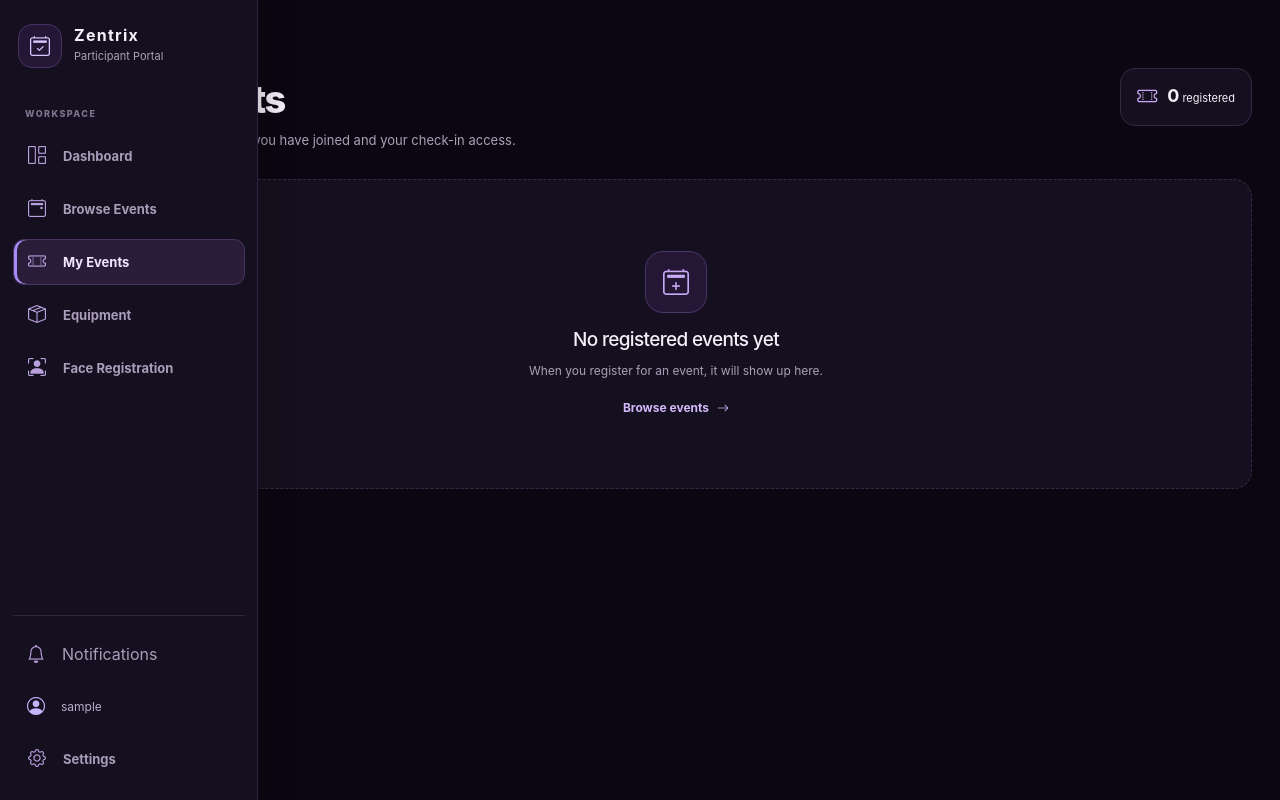
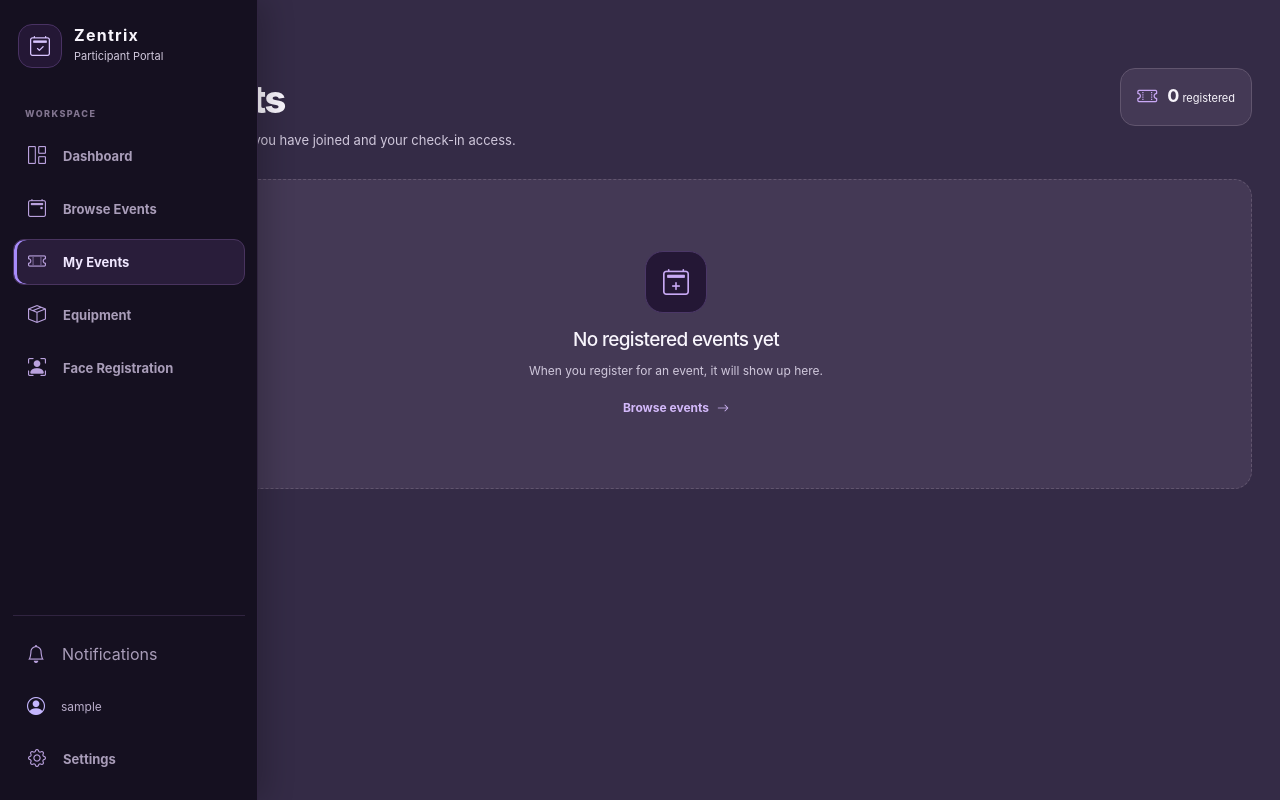
Before and after one commit to Barrato14/test-systeml, a PHP site: page /participant/my-events.php in a window 1280 px wide. Run offline with PHP 8.4, Linux system fonts and the light colour scheme; the visitor is signed in with stand-in values (Sample User, id 1); data that the repository does not hold is empty; some libraries are stand-ins or nearby versions.

Commit message:
Match participant dark theme to Zentrix showcase palette

```diff
--- a/css/participant-content-refresh.css
+++ b/css/participant-content-refresh.css
@@ -556,3 +556,54 @@ body.participant-page .participant-dashboard-utility-profile small{display:block
  body.participant-page .participant-dashboard-utility-notifications span{display:none}
  body.participant-page .participant-dashboard-utility-profile>span:last-child{display:none}
 }
+
+
+/* Dark participant palette matched to the Zentrix auth showcase reference. */
+html[data-participant-theme="dark"] body.participant-page{
+ --p-bg:#342B46;
+ --p-surface:#443955;
+ --p-raised:#4B405C;
+ --p-soft:#514562;
+ --p-text:#F8F5FC;
+ --p-muted:#D0C8DC;
+ --p-border:#61556E;
+ --p-accent:#C9C7EA;
+ --p-accent-strong:#AFA6D5;
+ --p-accent-soft:rgba(201,199,234,.14);
+ --emis-bg:var(--p-bg);--emis-surface:var(--p-surface);--emis-raised:var(--p-raised);--emis-soft:var(--p-soft);
+ --emis-purple:var(--p-accent-strong);--emis-violet:var(--p-accent);--emis-lavender:#D8D3F2;
+ --emis-text:var(--p-text);--emis-muted:var(--p-muted);--emis-border:var(--p-border);
+ background:var(--p-bg)!important;color:var(--p-text)!important;
+}
+html[data-participant-theme="dark"] body.participant-page main .card,
+html[data-participant-theme="dark"] body.participant-page main .modal-content,
+html[data-participant-theme="dark"] body.participant-page .participant-dashboard-stat,
+html[data-participant-theme="dark"] body.participant-page .participant-dashboard-panel,
+html[data-participant-theme="dark"] body.participant-page .calendar-launch-card,
+html[data-participant-theme="dark"] body.participant-page .browse-event-card,
+html[data-participant-theme="dark"] body.participant-page .my-event-card,
+html[data-participant-theme="dark"] body.participant-page .borrowing-card,
+html[data-participant-theme="dark"] body.participant-page .attendance-event,
+html[data-participant-theme="dark"] body.participant-page .face-registration-card,
+html[data-participant-theme="dark"] body.participant-page .scanner-container{
+ background:var(--p-surface)!important;border-color:var(--p-border)!important;color:var(--p-text)!important;
+}
+html[data-participant-theme="dark"] body.participant-page main .form-control,
+html[data-participant-theme="dark"] body.participant-page main .form-select{
+ background:#3D334F!important;border-color:#695D78!important;color:#F8F5FC!important;
+}
+html[data-participant-theme="dark"] body.participant-page main .form-control::placeholder{color:#C0B7CE!important}
+html[data-participant-theme="dark"] body.participant-page main .table{
+ --bs-table-bg:var(--p-surface);--bs-table-color:var(--p-text);--bs-table-border-color:var(--p-border);
+}
+html[data-participant-theme="dark"] body.participant-page main .table thead th{background:#514562!important;color:#F8F5FC!important}
+html[data-participant-theme="dark"] body.participant-page .participant-dashboard-shell .participant-dashboard-profile-card{
+ background:#2D253D!important;border-color:#594C68!important;
+}
+html[data-participant-theme="dark"] body.participant-page .participant-dashboard-shell .participant-dashboard-featured-event,
+html[data-participant-theme="dark"] body.participant-page .participant-dashboard-shell .participant-dashboard-action-grid a,
+html[data-participant-theme="dark"] body.participant-page .participant-dashboard-shell .participant-dashboard-action-grid button{
+ background:var(--p-raised)!important;border-color:var(--p-border)!important;
+}
+html[data-participant-theme="dark"] body.participant-page .participant-dashboard-shell .participant-dashboard-donut>div{background:var(--p-surface)}
+html[data-participant-theme="dark"] body.participant-page .participant-dashboard-shell .participant-dashboard-utilitybar{border-color:var(--p-border)}
```
